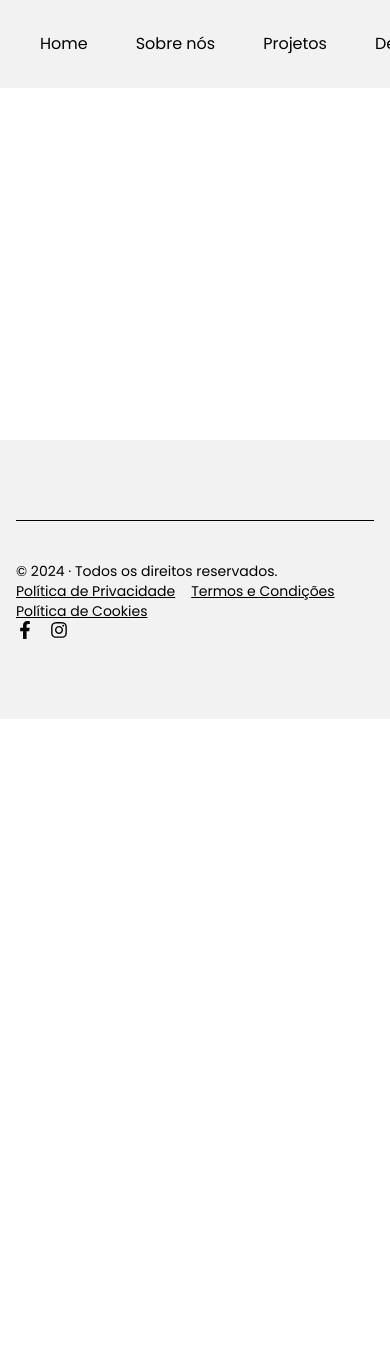
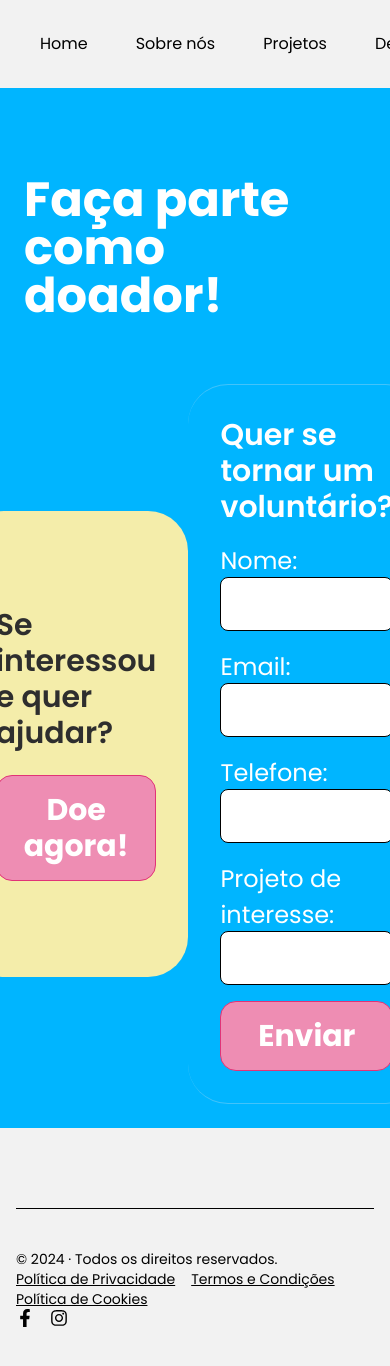
Before and after one commit to InteliJR/Tia-Flavia, a React (Vite) app: page / in a window 390 px wide. Shown: the top 1366 px of the page. Before the commit the page ends 844 px from the top, so only its background shows below. Built offline with nearby package versions, Linux system fonts and the light colour scheme.

Commit message:
feat: adds donate section and upgrades to navbar

```diff
--- a/src/App.tsx
+++ b/src/App.tsx
@@ -1,6 +1,7 @@
 import React from 'react'
 import Navbar from './components/Navbar'
 import Footer from './components/Footer'
+import Donate from './components/Donate'
 import { useNavigate } from 'react-router-dom'
 
 export default function App() {
@@ -8,7 +9,7 @@ export default function App() {
   return (
     <div className='font-bold text-3xl' >
       <Navbar />
-      <div className='p-44'></div>
+      <Donate />
       <Footer />
     </div>
   )
--- a/src/components/Donate.tsx
+++ b/src/components/Donate.tsx
@@ -3,6 +3,73 @@ import React from 'react'
 export default function Donate() {
   return (
     <div>
+      <div className="flex flex-col justify-center items-center p-6 md:px-36 bg-donate">
+        <div className='flex justify-between items-center py-16 text-white'>
+          <p className='text-5xl'>Faça parte como doador!</p>
+        </div>
+        <div className='flex justify-between items-center'>
+          <div className='flex flex-col justify-center items-center py-24 px-8 rounded-[40px] bg-[#F4EDAA]'>
+            <p className='font-semibold text-[#2E2E2E] mb-6'>
+              Se interessou e quer ajudar?
+            </p>
+            <button
+                type="submit"
+                className="w-full py-4 bg-[#EE8DB3] text-white rounded-2xl border-[1px] border-[#E13377] hover:bg-pink-600 transition-colors"
+              >
+                Doe agora!
+              </button>
+          </div>
+          <div className="flex flex-col justify-center items-center p-8 rounded-[40px] border-r-[1px] border-t-[1px] border-b-[1px] border-[#43C3FA] w-full max-w-xl">
+            <h2 className="text-white font-semibold mb-4">Quer se tornar um voluntário?</h2>
+
+            <form className="space-y-4">
+              <div>
+                <label className="font-normal text-2xl text-white">Nome:</label>
+                <input
+                  type="text"
+                  className="w-full p-2 rounded-lg focus:outline-none border-[1px] border-black focus:border-blue-400"
+
+                />
+              </div>
+
+              <div>
+                <label className="font-normal text-2xl text-white">Email:</label>
+                <input
+                  type="email"
+                  className="w-full p-2 rounded-lg focus:outline-none border-[1px] border-black focus:border-blue-400"
+
+                />
+              </div>
+
+              <div>
+                <label className="font-normal text-2xl text-white">Telefone:</label>
+                <input
+                  type="tel"
+                  className="w-full p-2 rounded-lg focus:outline-none border-[1px] border-black focus:border-blue-400"
+
+                />
+              </div>
+
+              <div>
+                <label className="font-normal text-2xl text-white">Projeto de interesse:</label>
+                <input
+                  type="text"
+                  className="w-full p-2 rounded-lg focus:outline-none border-[1px] border-black focus:border-blue-400"
+
+                />
+              </div>
+
+              <button
+                type="submit"
+                className="w-full py-4 bg-[#EE8DB3] text-white rounded-2xl border-[1px] border-[#E13377] hover:bg-pink-600 transition-colors"
+              >
+                Enviar
+              </button>
+            </form>
+          </div>
+
+        </div>
+      </div>
 
     </div>
   )
--- a/src/components/Footer.tsx
+++ b/src/components/Footer.tsx
@@ -7,7 +7,7 @@ export default function Footer() {
         <hr className="border-black mb-10" />
         <div className="flex justify-between gap-x-4 items-center flex-wrap">
           <div className='flex justify-start gap-x-4 items-center flex-wrap'>
-            <div className="text-sm font-normal me-4 cursor-pointer">
+            <div className="text-sm font-normal me-4">
               © 2024 · Todos os direitos reservados.
             </div>
             <div className="text-sm font-normal underline cursor-pointer">
--- a/src/components/Navbar.tsx
+++ b/src/components/Navbar.tsx
@@ -18,31 +18,31 @@ export default function Navbar() {
         </div>
         <div className="flex gap-4">
           <div
-            className="justify-center text-base font-normal px-4 md:px-8 py-2 my-auto cursor-pointer whitespace-nowrap"
+            className="justify-center text-base font-normal px-4 md:px-8 py-2 my-auto cursor-pointer hover:text-pink-600 whitespace-nowrap"
             onClick={() => navigate('/login')}
           >
             Home
           </div>
           <div
-            className="justify-center text-base font-normal px-4 md:px-8 py-2 my-auto cursor-pointer whitespace-nowrap"
+            className="justify-center text-base font-normal px-4 md:px-8 py-2 my-auto cursor-pointer hover:text-pink-600 whitespace-nowrap"
             onClick={() => navigate('/login')}
           >
             Sobre nós
           </div>
           <div
-            className="justify-center text-base font-normal px-4 md:px-8 py-2 my-auto cursor-pointer whitespace-nowrap"
+            className="justify-center text-base font-normal px-4 md:px-8 py-2 my-auto cursor-pointer hover:text-pink-600 whitespace-nowrap"
             onClick={() => navigate('/login')}
           >
             Projetos
           </div>
           <div
-            className="justify-center text-base font-normal px-4 md:px-8 py-2 my-auto cursor-pointer whitespace-nowrap"
+            className="justify-center text-base font-normal px-4 md:px-8 py-2 my-auto cursor-pointer hover:text-pink-600 whitespace-nowrap"
             onClick={() => navigate('/login')}
           >
             Depoimentos
           </div>
           <div
-            className="justify-center text-base font-normal px-4 md:px-8 py-2 my-auto cursor-pointer whitespace-nowrap"
+            className="justify-center text-base font-normal px-4 md:px-8 py-2 my-auto cursor-pointer hover:text-pink-600 whitespace-nowrap"
             onClick={() => navigate('/login')}
           >
             Faça parte
--- a/tailwind.config.js
+++ b/tailwind.config.js
@@ -7,7 +7,8 @@ export default {
   theme: {
     extend: {
       colors: {
-        'header': '#F2F2F2'
+        'header': '#F2F2F2',
+        'donate': '#00B5FF',
       },
     },
   },
```
